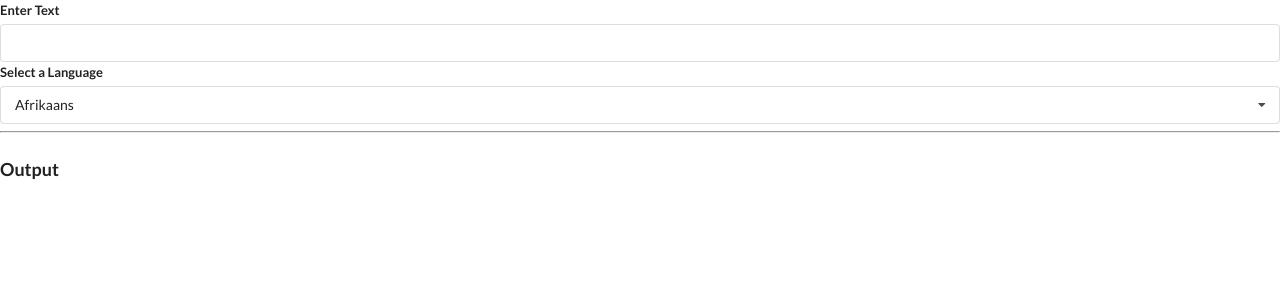
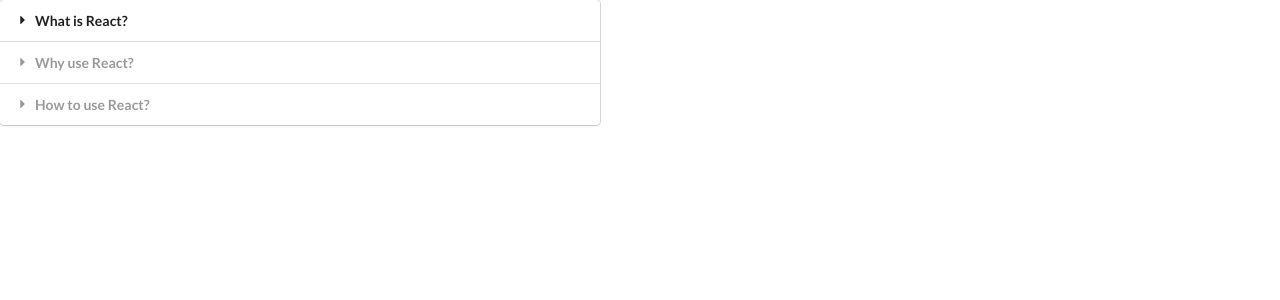
Before and after one commit to pnievsky/widgets, a React (Create React App) app: page / in a window 1280 px wide. Shown: the top 300 px of the page. Built offline with nearby package versions, Linux system fonts and the light colour scheme; no server answers.

Commit message:
Navigation in React Basic Component Routing Building a Reusable Route Component

```diff
--- a/src/App.js
+++ b/src/App.js
@@ -37,13 +37,37 @@
   },
 ];
 
+const showAccordion = () => {
+  if (window.location.pathname === '/') {
+    return <Accordion items={items} />;
+  }
+};
+
+const showList = () => {
+  if (window.location.pathname === '/list') {
+    return <Search />;
+  }
+};
+
+const showDropdown = () => {
+  if (window.location.pathname === '/dropdown') {
+    return <Dropdown />;
+  }
+};
+
+const showTranslate = () => {
+  if (window.location.pathname === '/translate') {
+    return <Translate />;
+  }
+};
+
 export default () => {
-
-
-
   return (
-        <div>
-          <Translate />
-        </div>
+    <div>
+      {showAccordion()}
+      {showList()}
+      {showDropdown()}
+      {showTranslate()}
+    </div>
   );
 };
```
Also changed, not shown: 1 other file (tests, documents, lock files or other folders).
